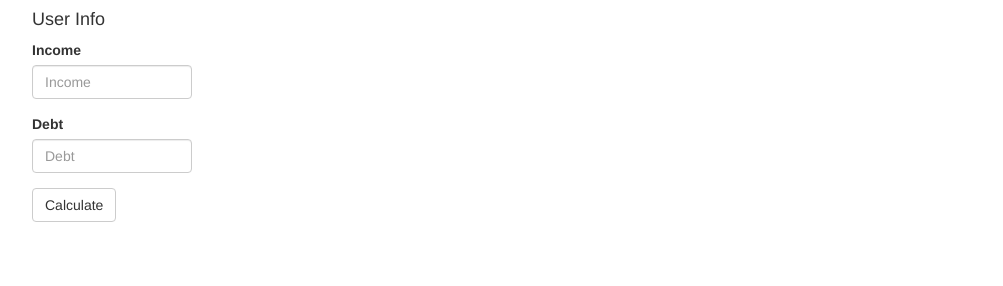
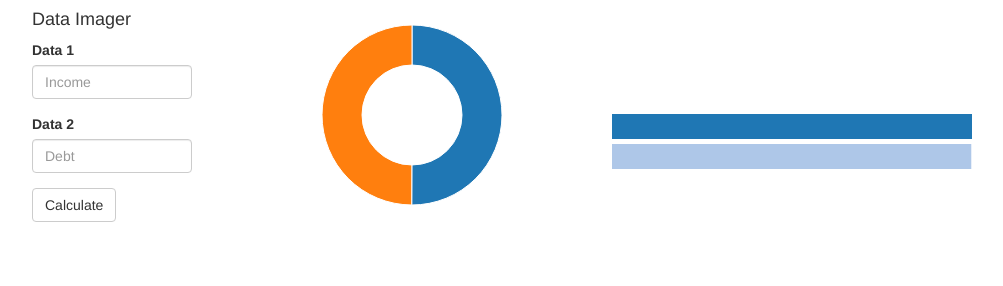
Before and after one commit to weliver/pf-calc, a plain HTML site: page angular.html in a window 1280 px wide. Shown: the whole page, without its empty margins (53-1056 px from the left). Drawn offline with nearby package versions, Linux system fonts and the light colour scheme; some packages are replaced by stand-ins of ours.

Commit message:
-m Upgraded donut-chart directives

```diff
--- a/angular.html
+++ b/angular.html
@@ -11,33 +11,34 @@
     <script src="./js/d3.js"></script>
     <script src="./js/d3directive.js"></script>
     <script src="./js/d3controller.js"></script>
+    <script src="./js/donut-chart.directive.js"></script>
+
   </head>
 
 
 <body ng-app="app">
 <div class="container" ng-controller="JamieController as user">
-  <div id="nav" class="row">
-  </div>
+
 
   <div id="user-form" class="col-md-2">
-    <h4>User Info</h4>
+    <h4>Data Imager</h4>
     <form >
       <div class="form-group">
-              <label for="userIncome">Income</label>
+              <label for="userIncome">Data 1</label>
               <input type="text" class="form-control" id="userIncome" placeholder="Income" ng-model="user.income">
       </div>
       <div class="form-group">
-             <label for="userDebt">Debt</label>
+             <label for="userDebt">Data 2</label>
              <input type="text" class="form-control" id="userDebt" placeholder="Debt" ng-model="user.debt">
       </div>
       <button type="submit" class="btn btn-default" ng-click="update(user)">Calculate</button>
     </form>
   </div>
   <div>
-  <div class="col-md-4" >
-    <d3-bars data="data" label="d3Label" on-click="onClick(item)"></d3-bars>
+  <div class="col-md-4" style="padding-top:75px" width="100%" height="100%">
+    <donut-chart data="data" accessor="accessor" label="d3Label" on-click="onClick(item)"></donut-chart>
     </div>
-  <div class="col-md-4">    <d3-circle data="data" label="d3Label" on-click="onClick(item)"></d3-circle>
+  <div class="col-md-4">    <d3-bars data="data" label="d3Label" on-click="onClick(item)"></d3-bars>
 
     </div>
     </div>
--- a/css/calc.css
+++ b/css/calc.css
@@ -1,3 +1,20 @@
 #ratio span{
 	font-size: 3em;
 }
+/*Angular CSS*/
+donut-chart {
+  width: 100%;
+  top: 20%;
+  height: 100%;
+  min-height: 200px;
+  position: absolute;
+  pointer-events: none;
+}
+
+d3-bars{
+  width: 100%;
+  padding-top: 30%;
+  height: 100%;
+  position: absolute;
+  pointer-events: none;
+}
--- a/js/d3directive.js
+++ b/js/d3directive.js
@@ -10,7 +10,7 @@ angular.module('app', ['d3'])
 			d3Service.d3().then(function(d3){
 
 				var	margin = parseInt(attrs.margin) || 20,
-    			    barHeight = parseInt(attrs.barHeight) || 20,
+    			    barHeight = parseInt(attrs.barHeight) || 25,
           			barPadding = parseInt(attrs.barPadding) || 5;
 
 				var svg = d3.select(element[0])
@@ -53,7 +53,7 @@ angular.module('app', ['d3'])
 
 					var	xScale = d3.scale.linear()
 							.domain([0, d3.max(data, function(d){
-								return d.val;
+								return d.value;
 							})])
 							.range([0, width]);
 					//set the height
@@ -65,18 +65,18 @@ angular.module('app', ['d3'])
 							.append('rect')
 							.attr('width', 0)
 							.attr('height', barHeight)
-							.attr('x', Math.round(margin/2))
+							.attr('x', Math.round(margin)/2)
 							.attr('y', function(d,i) {
-								return i * (barHeight+barPadding);
+								return i* (barHeight+barPadding);
 							})
-							.attr('fill', function(d) {return color(d.val);})
+							.attr('fill', function(d) {return color(d.value);})
 							.on('click', function(d, i) {
 								return scope.onClick({item: d});
 							})
 							.transition()
 								.duration(1000)
 								.attr('width', function(d) {
-									return xScale(d.val);
+									return xScale(d.value);
 								});
 
 				}
@@ -84,88 +84,239 @@ angular.module('app', ['d3'])
 		}
 	};
 }])
-	.directive('d3Circle', ['d3Service','$window', function(d3Service, $window){
-	return {
-		restrict: 'EA',
-		scope: {
-			data: '=', //bi-directional data-binding
-			onClick: '&' //parent execution binding
-		},
-		link: function(scope, element, attrs) {
-			d3Service.d3().then(function(d3){
-
-				var	margin = parseInt(attrs.margin) || 20,
-    			    circHeight = parseInt(attrs.circHeight) || 20,
-          			circPadding = parseInt(attrs.circPadding) || 50;
-
-				var svg = d3.select(element[0])
-							.append('svg')
-							.style('width', '100%');
-
-				//Browser onresize event
-				window.onresize = function() {
-					scope.$apply();
-				};
-
-							//Watch for resize event
-				scope.$watch(function(){
-					return angular.element($window)[0].innerWidth;
-				}, function() {
-					scope.render(scope.data);
+	.directive('donutChart', ['d3Service', '$window', function(d3Service, $window){
+		return {
+			restrict: 'E',
+			scope: {
+				data: '=',
+				onClick: '&',
+				accessor: '='
+			},
+			link: link
+			};
+		function link(scope, element) {
+			d3Service.d3().then(function(d3) {
+				console.log('scope.data', scope.data);
+				var color = d3.scale.category10();
+				var el = element[0];
+				var width = el.clientWidth;
+				var height = el.clientHeight;
+				console.log(width);
+				var min = Math.min(width, height);
+				var accessor = scope.accessor || Number;
+				console.log('accessor is ' + accessor);
+				var pie = d3.layout.pie().sort(null).value(accessor);
+				var arc = d3.svg.arc()
+					      .outerRadius(min / 2 * 0.9)
+					      .innerRadius(min / 2 * 0.5);
+				var svg = d3.select(el).append('svg')
+							.attr({width: '100%', height: '100%'})
+							.append('g')
+								.attr('transform', 'translate(' + width / 2 + ',' + height /2 + ')');
+				svg.on('mousedown', function(d) {
+					scope.$apply(function(){
+						if(scope.onClick) scope.onClick();
+					});
 				});
 
-				//Watch for data changes and re-render
-				scope.$watch('data', function(newVals, oldVals) {
-					return scope.render(newVals);
-				}, true);
+				// Store the displayed angles in _current.
+				// Then, interpolate from _current to the new angles.
+				// During the transition, _current is updated in-place by d3.interpolate.
+				function arcTween(a) {
+					console.log('a is:');
+					console.log(a);
+					console.log(this._current);
+					var i = d3.interpolate(this._current, a);
+					this._current = i(0);
+					console.log(i(0));
+					return function(t) {
+						return arc(i(t));
+					};
+				}
 
-				scope.render = function(data){
-					var data = data;
-					// var max = Math.max(data.debt,data.income);
-					//remove all items before
-					svg.selectAll('*').remove();
-					if (!data) {
-						console.log('no data found');
-						return;
-					}
-					//variables
-					var width = d3.select(element[0]).node().offsetWidth - margin;
-						//let's calculate height
-					var	height = data.length * (circHeight + circPadding)*2;
-						//fancy multicolor support
-					var	color = d3.scale.category20();
-						//xScale
 
-					var	xScale = d3.scale.linear()
-							.domain([0, d3.max(data, function(d){
-								return d.val*10;
-							})])
-							.range([0, width]);
-					//set the height
-					svg.attr('height', height || 100);
+				var arcs = svg.selectAll('path.arc').data(pie(scope.data))
+				    .enter().append('path')
+				    .attr('class', 'arc')
+				    .style('stroke', 'white')
+				    .attr('fill', function(d, i) { return color(i) })
+				    // store the initial angles
+				    .each(function(d) { return this._current = d });
 
-					//create the rectangles for the bar chart
-					svg.selectAll('circle')
-						.data(data).enter()
-							.append('circle')
-							// .attr('width', 0)
-							.attr('r', 0)
-							.attr('cx', Math.round(margin*2))
-							.attr('cy', function(d,i) {
-								return data.length + (circHeight+circPadding);
-							})
-							.attr('fill', function(d) {return color(d.val);})
-							.on('click', function(d, i) {
-								return scope.onClick({item: d});
-							})
-							.transition()
-								.duration(1000)
-								.attr('r', function(d) {
-									return xScale(d.val);
-								});
+				scope.$watch('data', function(newData, oldData) {
+					console.log('data changed, rendering new chart');
+					// var data = newData.map(function(x,y,z){
+					// 			return x.val;
+					// });
+					var data = newData.slice(0);
+					console.log('newData is:')
+					console.log(data);
+					var duration = 500;
+					var PI = Math.PI;
+					console.log('PI is:');
+					console.log(PI);
+					while(data.length < oldData.length) data.push(0);
+					arcs = svg.selectAll('.arc').data(pie(newData));
+
+					arcs.transition().duration(duration).attrTween('d', arcTween);
+					arcs.enter().append('path')
+						.style('stroke', 'white')
+						.attr('class', 'arc')
+						.attr('fill', function(d, i ) {return color(i)})
+						.each(function(d) {
+							this._current = { startAngle: 6, endAngle: 6 } })
+						.transition().duration(duration).attrTween('d', arcTween);
+					arcs.filter(function(d) {return d.data === 0})
+						.transition()
+						.duration(duration)
+						.each(function(d){ d.startAngle = 2 * PI - 0.001; d.endAngle = 2 * PI; })
+						.attrTween('d', arcTween).remove();
+						}, true);
+
 
 				}
-			});
+			);
 		}
-	};
-}]);
+	}]);
+
+// 	.directive('d3Circle', ['d3Service','$window', function(d3Service, $window){
+// 	return {
+// 		restrict: 'EA',
+// 		scope: {
+// 			data: '=', //bi-directional data-binding
+// 			onClick: '&' //parent execution binding
+// 		},
+// 		link: function(scope, element, attrs) {
+// 			d3Service.d3().then(function(d3){
+
+// 				var	margin = parseInt(attrs.margin) || 20,
+//     			    circHeight = parseInt(attrs.circHeight) || 20,
+//           			circPadding = parseInt(attrs.circPadding) || 40;
+
+// 				var svg = d3.select(element[0])
+// 							.append('svg')
+// 							.style('width', '100%');
+
+// 				//Browser onresize event
+// 				window.onresize = function() {
+// 					scope.$apply();
+// 				};
+
+// 							//Watch for resize event
+// 				scope.$watch(function(){
+// 					return angular.element($window)[0].innerWidth;
+// 				}, function() {
+// 					scope.render(scope.data);
+// 				});
+
+// 				//Watch for data changes and re-render
+// 				scope.$watch('data', function(newVals, oldVals) {
+// 					return scope.render(newVals);
+// 				}, true);
+
+// 				var circle = {
+// 					polarToCartesian: function(centerX, centerY, radius, angleInDegrees) {
+//     					var angleInRadians = (angleInDegrees-90) * Math.PI / 180.0;
+// 						   return {
+// 						    x: centerX + (radius * Math.cos(angleInRadians)),
+// 						    y: centerY + (radius * Math.sin(angleInRadians))
+// 						   };
+// 					},
+
+// 					describeArc: function (x, y, radius, startAngle, endAngle){
+// 						var start = circle.polarToCartesian(x, y, radius, endAngle);
+// 						var end = circle.polarToCartesian(x, y, radius, startAngle);
+// 						var arcSweep = endAngle - startAngle <= 180 ? "0" : "1";
+
+// 						var d = [
+// 						    "M", start.x,start.y ,
+// 						    "A", radius, radius, 0, arcSweep, 0, end.x, end.y
+// 						    // "L", x,y,
+// 						    // "L", start.x, start.y
+// 						    ].join(" ");
+// 						   return d;
+// 					}
+
+// 				}
+// 				scope.render = function(data){
+// 					var data = data;
+// 					var circD;
+// 					var circleRatio = function(data){
+// 						var a = Math.max(data[0].val,data[1].val);
+// 						var b = Math.min(data[0].val,data[1].val);
+// 						console.log('b is '+b);
+// 						if (b>0){
+// 							var c = (b/a)*360-.01;
+// 							console.log('c is '+c);
+// 							circD = c;
+// 						} else circD = 0;
+// 					};
+// 					circleRatio(data);
+
+// 					//remove all items before
+// 					svg.selectAll('*').remove();
+// 					if (!data) {
+// 						console.log('no data found');
+// 						return;
+// 					}
+// 					//variables
+// 					var width = d3.select(element[0]).node().offsetWidth;
+// 						//let's calculate height
+// 					var	height = data.length * (circHeight + circPadding)*2;
+// 						//fancy multicolor support
+// 					var	color = d3.scale.category20();
+// 						//xScale
+
+// 					var	xScale = d3.scale.linear()
+// 							.domain([0, d3.max(data, function(d){
+// 								return d.val;
+// 							})])
+// 							.range([0, 360]);
+// 					//set the height
+// 					svg.attr('height', height || 100);
+
+// 					//create the circle for path for the bar chart
+// 					svg.selectAll('circle')
+// 						.data(data).enter()
+// 							.append('circle')
+// 							.attr('cx', width/2)
+// 							.attr('cy', height/2)
+// 							.attr('r', 0)
+// 							.attr('fill', 'white')
+// 							.transition()
+// 								.duration(1000)
+// 								.attr('fill', function(d){
+// 								if (d.val>0) {
+// 									return '#f6f6f6';
+// 								} else {
+// 									return 'none';
+// 								}})
+// 								.attr('r', 100);
+
+// 					svg.selectAll('path')
+// 						.data(data).enter()
+// 							.append('path')
+// 							// .attr('width', 0)
+// 							.attr('d', function(d) {return circle.describeArc(width/2, height/2, 100, 0, xScale(d.val));})
+// 							.attr('stroke-width', 0)
+// 							.attr('stroke', 'white')
+// 							.attr('fill', 'none')
+// 							// .attr('cx', Math.round(margin*2))
+// 							// .attr('cy', function(d,i) {
+// 							// 	return data.length + (circHeight+circPadding);
+// 							// })
+// 							.on('click', function(d, i) {
+// 								return scope.onClick({item: d});
+// 							})
+// 							.transition()
+// 								.duration(1000)
+// 								.attr('stroke', '#ffae19')
+// 								.attr('stroke-width', 22)
+// 								.attr('stroke-width', 20);
+
+
+// 				}
+// 			});
+// 		}
+// 	};
+// }]);
```
Also changed, not shown: js/d3controller.js (+12 -5 lines), js/donut-chart.directive.js (added, +87 -0 lines), js/scaleIt.js (added).
